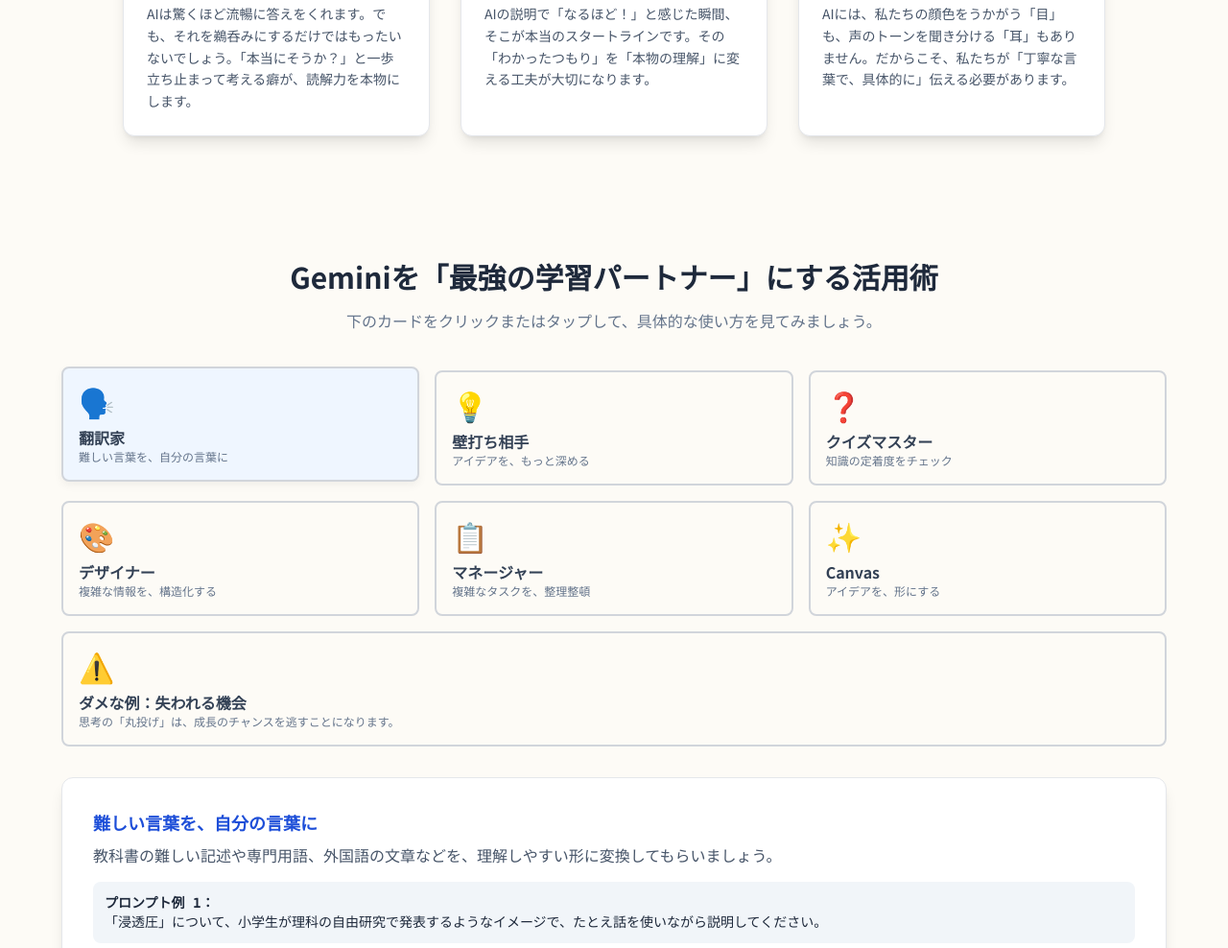
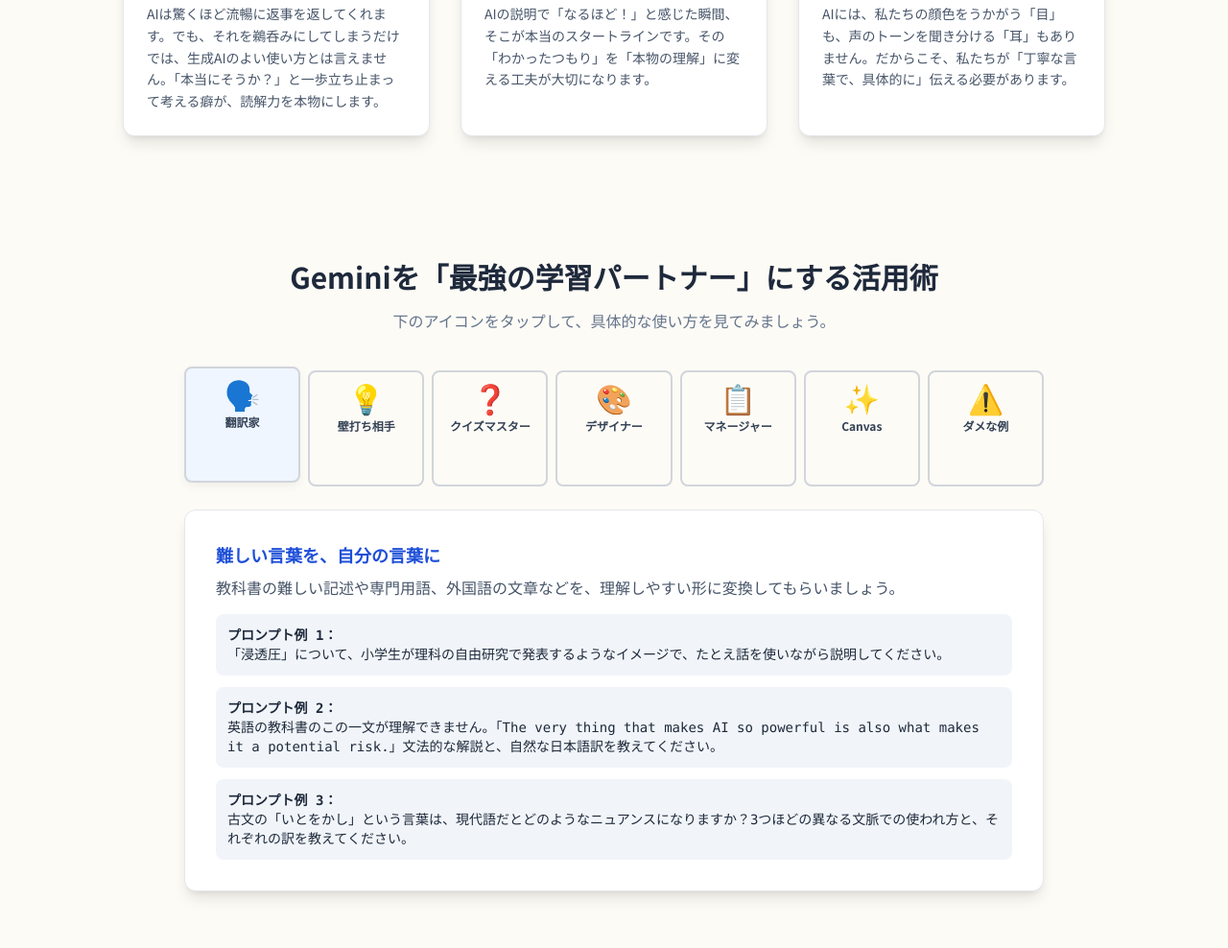
Before and after one commit to YusukeEnomoto-17/gemini_introduction, a plain HTML site: page index.html in a window 1280 px wide. Shown: the part 1032-2020 px from the top of the page at 96% size. Drawn offline with nearby package versions, Linux system fonts and the light colour scheme.

Commit message:
パネル縮小

```diff
--- a/index.html
+++ b/index.html
@@ -9,7 +9,7 @@
     <link rel="preconnect" href="https://fonts.gstatic.com" crossorigin>
     <link href="https://fonts.googleapis.com/css2?family=Noto+Sans+JP:wght@400;700&display=swap" rel="stylesheet">
     <!-- Chosen Palette: Calm Harmony (Beige, Slate, Muted Blue, Warning Red) -->
-    <!-- Application Structure Plan: A single-page vertical scroll mirrors the leaflet's narrative. A sticky nav provides quick access. The core interaction is a clickable card system for 'Use Cases' to encourage engagement and focus attention, now including a 'Canvas' tab to explain advanced content creation and a 'Bad Examples' tab to highlight opportunity costs. This structure prioritizes simplicity and balanced, responsible guidance. -->
+    <!-- Application Structure Plan: A single-page vertical scroll mirrors the leaflet's narrative. A sticky nav provides quick access. The core interaction is a clickable card system for 'Use Cases' to encourage engagement and focus attention, now including a 'Canvas' tab to explain advanced content creation and a 'Bad Examples' tab to highlight opportunity costs. The card layout is optimized for mobile to reduce scroll distance between action and result. This structure prioritizes simplicity and balanced, responsible guidance. -->
     <!-- Visualization & Content Choices: Report Info: 'Doraemon' Intro -> Goal: Engage -> Method: Hero section. | Report Info: 'Three Promises' -> Goal: Inform -> Method: Three-column grid with icons and analogy. | Report Info: 'Use Cases' -> Goal: Organize/Demonstrate -> Method: Interactive HTML cards -> Interaction: Click to reveal details (JS). A new 'Canvas' card explains meta-capabilities. A 'Bad Example' card uses warning colors. -> Justification: Clearly separates constructive uses from detrimental ones and introduces advanced features. | Report Info: 'NotebookLM' -> Goal: Explain -> Method: HTML/CSS diagram. -->
     <!-- CONFIRMATION: NO SVG graphics used. NO Mermaid JS used. -->
     <style>
@@ -89,7 +89,7 @@
                             <span class="text-3xl mr-4">📖</span>
                             <h3 class="text-lg font-bold text-slate-700">1. 「読み飛ばさない」スキルを磨く</h3>
                         </div>
-                        <p class="text-slate-600 leading-relaxed text-sm">AIは驚くほど流暢に答えをくれます。でも、それを鵜呑みにするだけではもったいないでしょう。「本当にそうか？」と一歩立ち止まって考える癖が、読解力を本物にします。</p>
+                        <p class="text-slate-600 leading-relaxed text-sm">AIは驚くほど流暢に返事を返してくれます。でも、それを鵜呑みにしてしまうだけでは、生成AIのよい使い方とは言えません。「本当にそうか？」と一歩立ち止まって考える癖が、読解力を本物にします。</p>
                     </div>
                     <div class="bg-white p-6 rounded-xl shadow-lg border border-gray-200 transform hover:-translate-y-1 transition-transform duration-300">
                         <div class="flex items-center mb-4">
@@ -111,43 +111,36 @@
 
         <section id="how-to-use" class="mb-20 md:mb-32">
             <h2 class="text-2xl md:text-3xl font-bold text-center text-slate-800 mb-4">Geminiを「最強の学習パートナー」にする活用術</h2>
-            <p class="text-center text-slate-500 mb-10">下のカードをクリックまたはタップして、具体的な使い方を見てみましょう。</p>
-            <div class="max-w-6xl mx-auto">
-                <div class="grid grid-cols-2 sm:grid-cols-3 lg:grid-cols-3 gap-4 mb-8">
-                    <button data-target="content-translator" class="use-case-card p-4 border-2 border-gray-300 rounded-lg text-left transition-all duration-300">
-                        <span class="text-3xl">🗣️</span>
-                        <h3 class="font-bold mt-2 text-sm md:text-base">翻訳家</h3>
-                        <p class="text-xs text-slate-500">難しい言葉を、自分の言葉に</p>
+            <p class="text-center text-slate-500 mb-10">下のアイコンをタップして、具体的な使い方を見てみましょう。</p>
+            <div class="max-w-4xl mx-auto">
+                <div class="grid grid-cols-4 md:grid-cols-7 gap-2 mb-6">
+                    <button data-target="content-translator" class="use-case-card flex flex-col items-center justify-start text-center p-2 border-2 border-gray-300 rounded-lg transition-all duration-300 aspect-square">
+                        <span class="text-2xl md:text-3xl">🗣️</span>
+                        <h3 class="font-bold mt-1 text-[10px] md:text-xs leading-tight">翻訳家</h3>
                     </button>
-                    <button data-target="content-sounding-board" class="use-case-card p-4 border-2 border-gray-300 rounded-lg text-left transition-all duration-300">
-                        <span class="text-3xl">💡</span>
-                        <h3 class="font-bold mt-2 text-sm md:text-base">壁打ち相手</h3>
-                        <p class="text-xs text-slate-500">アイデアを、もっと深める</p>
+                     <button data-target="content-sounding-board" class="use-case-card flex flex-col items-center justify-start text-center p-2 border-2 border-gray-300 rounded-lg transition-all duration-300 aspect-square">
+                        <span class="text-2xl md:text-3xl">💡</span>
+                        <h3 class="font-bold mt-1 text-[10px] md:text-xs leading-tight">壁打ち相手</h3>
                     </button>
-                    <button data-target="content-quiz-master" class="use-case-card p-4 border-2 border-gray-300 rounded-lg text-left transition-all duration-300">
-                        <span class="text-3xl">❓</span>
-                        <h3 class="font-bold mt-2 text-sm md:text-base">クイズマスター</h3>
-                        <p class="text-xs text-slate-500">知識の定着度をチェック</p>
+                    <button data-target="content-quiz-master" class="use-case-card flex flex-col items-center justify-start text-center p-2 border-2 border-gray-300 rounded-lg transition-all duration-300 aspect-square">
+                        <span class="text-2xl md:text-3xl">❓</span>
+                        <h3 class="font-bold mt-1 text-[10px] md:text-xs leading-tight">クイズマスター</h3>
                     </button>
-                    <button data-target="content-designer" class="use-case-card p-4 border-2 border-gray-300 rounded-lg text-left transition-all duration-300">
-                        <span class="text-3xl">🎨</span>
-                        <h3 class="font-bold mt-2 text-sm md:text-base">デザイナー</h3>
-                        <p class="text-xs text-slate-500">複雑な情報を、構造化する</p>
+                    <button data-target="content-designer" class="use-case-card flex flex-col items-center justify-start text-center p-2 border-2 border-gray-300 rounded-lg transition-all duration-300 aspect-square">
+                        <span class="text-2xl md:text-3xl">🎨</span>
+                        <h3 class="font-bold mt-1 text-[10px] md:text-xs leading-tight">デザイナー</h3>
                     </button>
-                    <button data-target="content-project-manager" class="use-case-card p-4 border-2 border-gray-300 rounded-lg text-left transition-all duration-300">
-                        <span class="text-3xl">📋</span>
-                        <h3 class="font-bold mt-2 text-sm md:text-base">マネージャー</h3>
-                        <p class="text-xs text-slate-500">複雑なタスクを、整理整頓</p>
+                    <button data-target="content-project-manager" class="use-case-card flex flex-col items-center justify-start text-center p-2 border-2 border-gray-300 rounded-lg transition-all duration-300 aspect-square">
+                        <span class="text-2xl md:text-3xl">📋</span>
+                        <h3 class="font-bold mt-1 text-[10px] md:text-xs leading-tight">マネージャー</h3>
                     </button>
-                    <button data-target="content-canvas" class="use-case-card p-4 border-2 border-gray-300 rounded-lg text-left transition-all duration-300">
-                        <span class="text-3xl">✨</span>
-                        <h3 class="font-bold mt-2 text-sm md:text-base">Canvas</h3>
-                        <p class="text-xs text-slate-500">アイデアを、形にする</p>
+                    <button data-target="content-canvas" class="use-case-card flex flex-col items-center justify-start text-center p-2 border-2 border-gray-300 rounded-lg transition-all duration-300 aspect-square">
+                        <span class="text-2xl md:text-3xl">✨</span>
+                        <h3 class="font-bold mt-1 text-[10px] md:text-xs leading-tight">Canvas</h3>
                     </button>
-                    <button data-target="content-bad-example" class="use-case-card p-4 border-2 border-gray-300 rounded-lg text-left transition-all duration-300 col-span-2 sm:col-span-3 lg:col-span-3">
-                        <span class="text-3xl">⚠️</span>
-                        <h3 class="font-bold mt-2 text-sm md:text-base">ダメな例：失われる機会</h3>
-                        <p class="text-xs text-slate-500">思考の「丸投げ」は、成長のチャンスを逃すことになります。</p>
+                    <button data-target="content-bad-example" class="use-case-card flex flex-col items-center justify-start text-center p-2 border-2 border-gray-300 rounded-lg transition-all duration-300 aspect-square">
+                        <span class="text-2xl md:text-3xl">⚠️</span>
+                        <h3 class="font-bold mt-1 text-[10px] md:text-xs leading-tight">ダメな例</h3>
                     </button>
                 </div>
                 <div id="use-case-content-area" class="bg-white p-6 md:p-8 rounded-xl shadow-lg border border-gray-200 min-h-[350px]">
@@ -156,6 +149,8 @@
                         <p class="text-slate-600 mb-4">教科書の難しい記述や専門用語、外国語の文章などを、理解しやすい形に変換してもらいましょう。</p>
                         <div class="space-y-3">
                             <div class="bg-slate-100 p-3 rounded-lg"><p class="font-mono text-xs md:text-sm text-slate-800"><strong>プロンプト例 1：</strong><br>「浸透圧」について、小学生が理科の自由研究で発表するようなイメージで、たとえ話を使いながら説明してください。</p></div>
+                            <div class="bg-slate-100 p-3 rounded-lg"><p class="font-mono text-xs md:text-sm text-slate-800"><strong>プロンプト例 2：</strong><br>英語の教科書のこの一文が理解できません。「The very thing that makes AI so powerful is also what makes it a potential risk.」文法的な解説と、自然な日本語訳を教えてください。</p></div>
+                            <div class="bg-slate-100 p-3 rounded-lg"><p class="font-mono text-xs md:text-sm text-slate-800"><strong>プロンプト例 3：</strong><br>古文の「いとをかし」という言葉は、現代語だとどのようなニュアンスになりますか？3つほどの異なる文脈での使われ方と、それぞれの訳を教えてください。</p></div>
                         </div>
                     </div>
                     <div id="content-sounding-board" class="use-case-content hidden">
@@ -163,6 +158,8 @@
                         <p class="text-slate-600 mb-4">レポートのテーマや構成、文化祭の企画など、一人で悩んでいることを相談してみましょう。思考を整理し、新しい視点をくれます。</p>
                         <div class="space-y-3">
                             <div class="bg-slate-100 p-3 rounded-lg"><p class="font-mono text-xs md:text-sm text-slate-800"><strong>プロンプト例 1：</strong><br>「SNSが若者に与える影響」についてレポートを書きたいです。ポジティブな側面とネガティブな側面から、考えられる論点を5つずつ挙げてください。</p></div>
+                            <div class="bg-slate-100 p-3 rounded-lg"><p class="font-mono text-xs md:text-sm text-slate-800"><strong>プロンプト例 2：</strong><br>文化祭で「環境問題」をテーマにした展示を企画しています。中学生や高校生が興味を持つような、参加型のアクティビティのアイデアを3つ提案してください。</p></div>
+                            <div class="bg-slate-100 p-3 rounded-lg"><p class="font-mono text-xs md:text-sm text-slate-800"><strong>プロンプト例 3：</strong><br>ディベートの「学校の制服は廃止すべきか」というテーマで、肯定側の立場でスピーチをします。主張の柱となる3つのポイントと、それぞれを補強する具体的な理由を考えてください。</p></div>
                         </div>
                     </div>
                     <div id="content-quiz-master" class="use-case-content hidden">
@@ -170,6 +167,8 @@
                         <p class="text-slate-600 mb-4">授業で習った範囲や、テスト前に覚えたい事柄について、クイズを出してもらいましょう。ゲーム感覚で楽しく復習ができます。</p>
                         <div class="space-y-3">
                             <div class="bg-slate-100 p-3 rounded-lg"><p class="font-mono text-xs md:text-sm text-slate-800"><strong>プロンプト例 1：</strong><br>中学歴史の「鎌倉時代」の範囲から、一問一答形式のクイズを10問出してください。問題の後に、改行して答えを書いてください。</p></div>
+                            <div class="bg-slate-100 p-3 rounded-lg"><p class="font-mono text-xs md:text-sm text-slate-800"><strong>プロンプト例 2：</strong><br>高校1年生レベルの英単語で、意味が混同しやすい単語のペア（例: affect/effect）を使った間違い探しクイズを5問作ってください。</p></div>
+                            <div class="bg-slate-100 p-3 rounded-lg"><p class="font-mono text-xs md:text-sm text-slate-800"><strong>プロンプト例 3：</strong><br>化学の「イオン式」について、高校化学基礎レベルの穴埋め問題を10問作成してください。（例: ナトリウムイオンの化学式は __ です）</p></div>
                         </div>
                     </div>
                     <div id="content-designer" class="use-case-content hidden">
@@ -177,6 +176,8 @@
                         <p class="text-slate-600 mb-4">歴史の年表や複雑な関係図、プレゼンの構成案など、情報を整理して構造化する手助けをしてもらいましょう。</p>
                         <div class="space-y-3">
                             <div class="bg-slate-100 p-3 rounded-lg"><p class="font-mono text-xs md:text-sm text-slate-800"><strong>プロンプト例 1：</strong><br>日本の「戦国時代」の主要な武将たちの関係性を、相関図を作るためのテキスト情報として整理してください。</p></div>
+                            <div class="bg-slate-100 p-3 rounded-lg"><p class="font-mono text-xs md:text-sm text-slate-800"><strong>プロンプト例 2：</strong><br>第二次世界大戦のヨーロッパ戦線について、1939年から1945年までの主要な出来事をまとめた年表を作成してください。</p></div>
+                            <div class="bg-slate-100 p-3 rounded-lg"><p class="font-mono text-xs md:text-sm text-slate-800"><strong>プロンプト例 3：</strong><br>「再生可能エネルギー」についてのプレゼンテーションをします。導入、本論（3つの柱）、結論という構成で、それぞれのパートで話すべき内容の骨子を箇条書きで示してください。</p></div>
                         </div>
                     </div>
                     <div id="content-project-manager" class="use-case-content hidden">
@@ -184,6 +185,8 @@
                         <p class="text-slate-600 mb-4">文化祭や体育祭などの行事準備は、やることがたくさん。今決まっていること、未定なこと、締め切りなどを丁寧に説明すれば、AIは問題を切り分け、冷静にやるべきこと（TODO）を整理してくれる、有能な秘書やマネージャーになります。</p>
                         <div class="space-y-3">
                             <div class="bg-slate-100 p-3 rounded-lg"><p class="font-mono text-xs md:text-sm text-slate-800"><strong>プロンプト例 1：</strong><br>文化祭でクラスの出し物として「お化け屋敷」を企画しています。現状、担当者（装飾、音響、衣装）は決まっていますが、具体的な内容は未定です。開催まであと1ヶ月です。これから決めるべきことと、それぞれのタスクの締め切り案を盛り込んだTODOリストを作成してください。</p></div>
+                            <div class="bg-slate-100 p-3 rounded-lg"><p class="font-mono text-xs md:text-sm text-slate-800"><strong>プロンプト例 2：</strong><br>体育祭の応援団長になりました。メンバーは10人です。応援合戦の演目を1ヶ月で完成させる必要があります。練習計画のスケジュール案を、週ごとのマイルストーンを設定して作成してください。</p></div>
+                            <div class="bg-slate-100 p-3 rounded-lg"><p class="font-mono text-xs md:text-sm text-slate-800"><strong>プロンプト例 3：</strong><br>「地域の歴史」についての探究学習で4人グループのリーダーです。テーマは決まりましたが、役割分担がまだです。資料収集、現地調査、レポート作成、発表準備というタスクがある場合、どのような役割分担が考えられますか？それぞれの役割の具体的な作業内容も示してください。</p></div>
                         </div>
                     </div>
                     <div id="content-canvas" class="use-case-content hidden">
@@ -222,7 +225,7 @@
                         <div class="space-y-4">
                             <div>
                                 <h4 class="font-bold text-blue-700">いつでも頼れる専属家庭教師</h4>
-                                <p class="text-sm text-slate-500">教科書の内容について、「この部分がよくわかりません」と聞けば、いつでも、何度でも、正確に教えてくれます。</p>
+                                <p class="text-sm text-slate-500">教科書のPDFデータを資料としてアップしたNotebookLMに、「この部分がよくわかりません」と聞けば、いつでも、何度でも、教科書の内容に基づいて、より正確に教えてくれます。</p>
                             </div>
                             <div>
                                 <h4 class="font-bold text-blue-700">探究学習の最強サポーター</h4>
```
